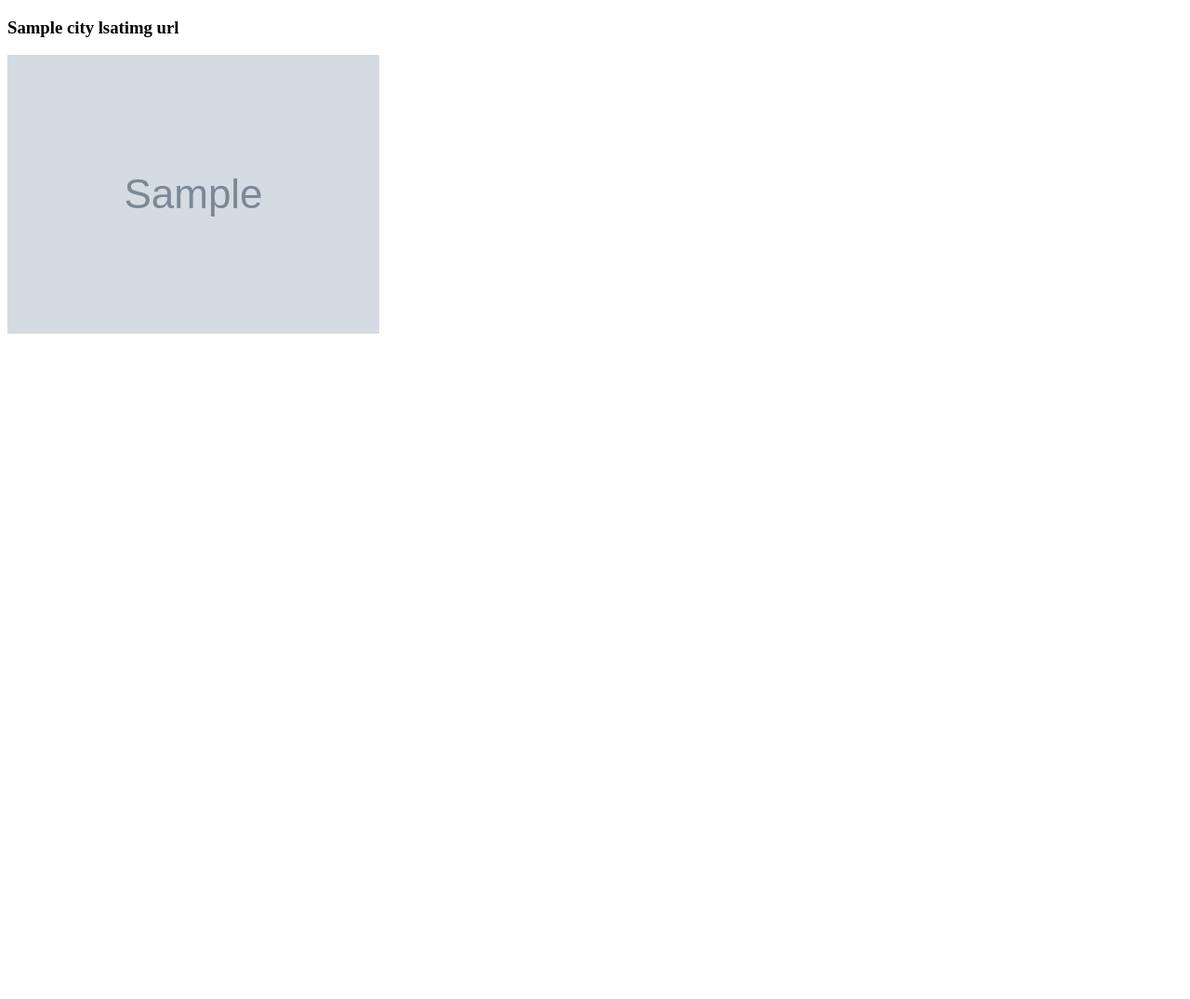
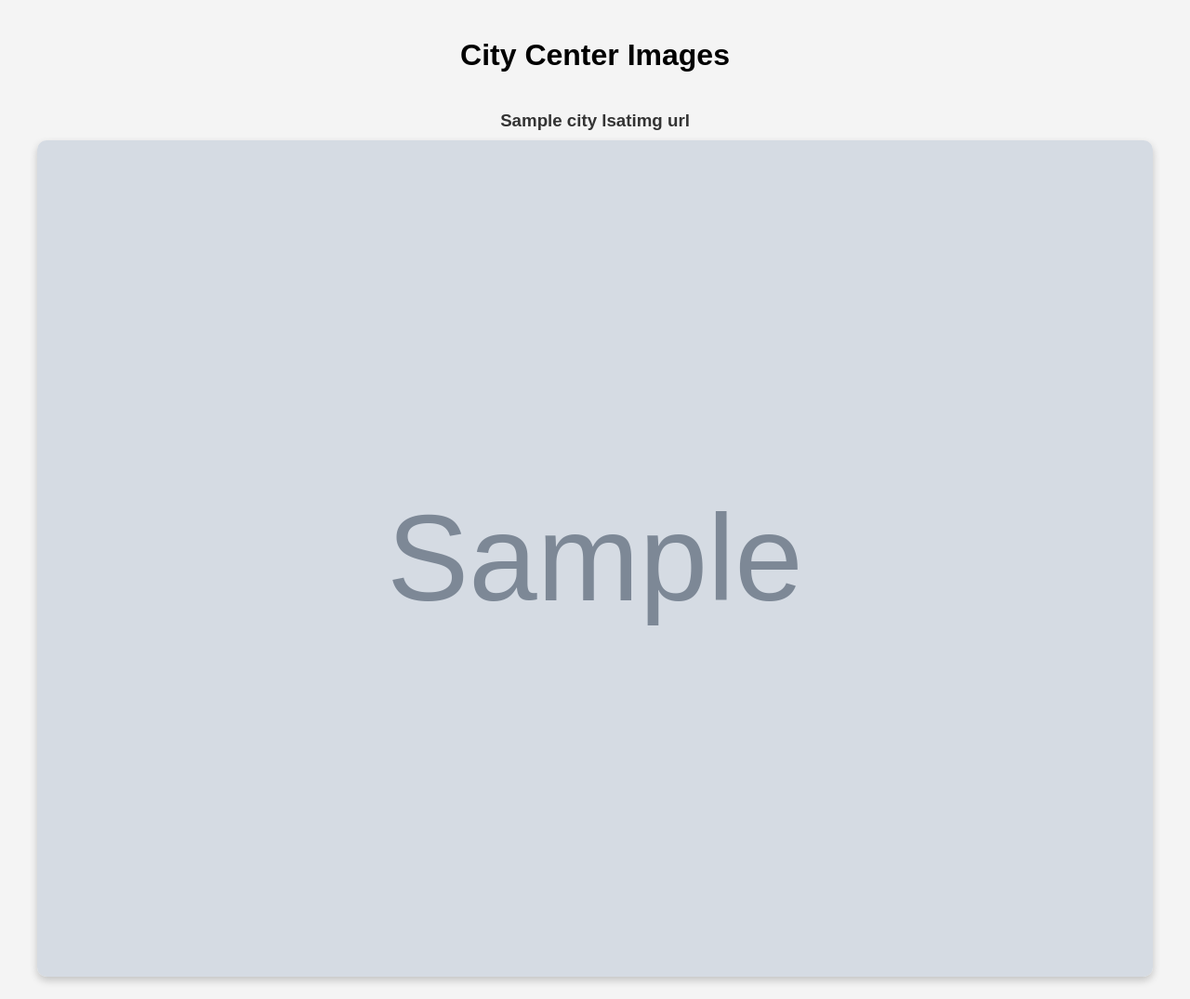
Before and after one commit to matvm1/landsat_imagery, a Flask app: template app/templates/city_center.html in a window 1280 px wide. Shown: the whole page at 93% size. Before the commit the page ends 359 px from the top, so only its background shows below. Run offline with Flask 3, Linux system fonts and the light colour scheme; the template is opened without the code that fills it: most values are stand-ins (such as "Sample title", 1, 10 or a date in 2020); grey boxes marked "Sample" are stand-in pictures.

Commit message:
Created app/static/styles/galllery.css, linked in city_center.html and added gallery div.

```diff
--- /dev/null
+++ b/app/static/styles/gallery.css
@@ -0,0 +1,28 @@
+body {
+    font-family: Arial, sans-serif;
+    background-color: #f4f4f4;
+    margin: 0;
+    padding: 20px;
+    text-align: center;
+}
+h3 {
+    color: #333;
+    margin-bottom: 10px;
+}
+.gallery {
+    display: grid;
+    grid-template-columns: repeat(auto-fit, minmax(300px, 1fr));
+    gap: 20px;
+    max-width: 1200px;
+    margin: auto;
+}
+.gallery img {
+    width: 100%;
+    height: auto;
+    border-radius: 10px;
+    box-shadow: 0 4px 8px rgba(0, 0, 0, 0.2);
+    transition: transform 0.3s;
+}
+.gallery img:hover {
+    transform: scale(1.05);
+}
--- a/app/templates/city_center.html
+++ b/app/templates/city_center.html
@@ -4,11 +4,17 @@
     <meta charset="UTF-8">
     <meta name="viewport" content="width=device-width, initial-scale=1.0">
     <title>City Center Images</title>
+    <link rel="stylesheet" href="../static/styles/gallery.css">
 </head>
 <body>
-    {% for combination_name, url in city_lsatimg_urls.items() %}
-        <h3>{{ combination_name }}</h3>
-        <img src="{{ url }}" alt="{{ combination_name }} Image" />
-    {% endfor %}
+    <h1>City Center Images</h1>
+    <div class="gallery">
+        {% for combination_name, url in city_lsatimg_urls.items() %}
+            <div>
+                <h3>{{ combination_name }}</h3>
+                <img src="{{ url }}" alt="{{ combination_name }} Image" />
+            </div>
+        {% endfor %}
+    </div>
 </body>
 </html>
```
